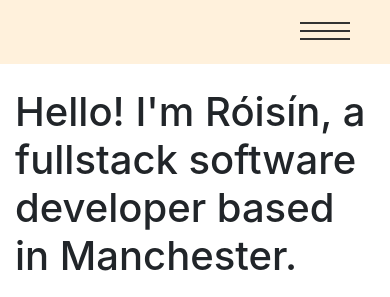
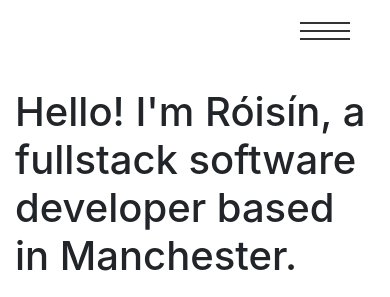
Before and after one commit to roisinoreilly/portfolio, a plain HTML site: page index.html in a window 390 px wide. Shown: the top 297 px of the page. Drawn offline with nearby package versions, Linux system fonts and the light colour scheme.

Commit message:
add updated mobile bar

```diff
--- a/styles/style.css
+++ b/styles/style.css
@@ -406,6 +406,9 @@ li {
     text-align: center;
     margin-left: 0;
   }
+  .bar {
+    background-color: transparent;
+  }
 
   .about {
     /* padding-right: 10px;
```
